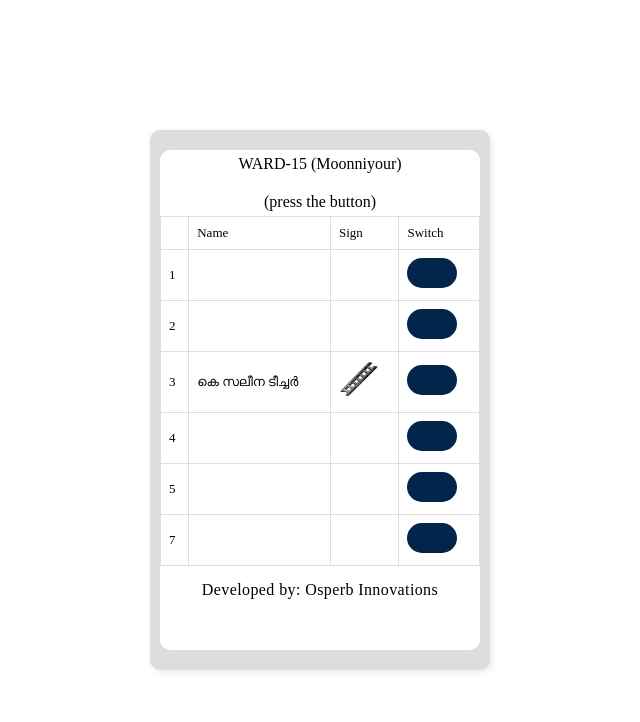
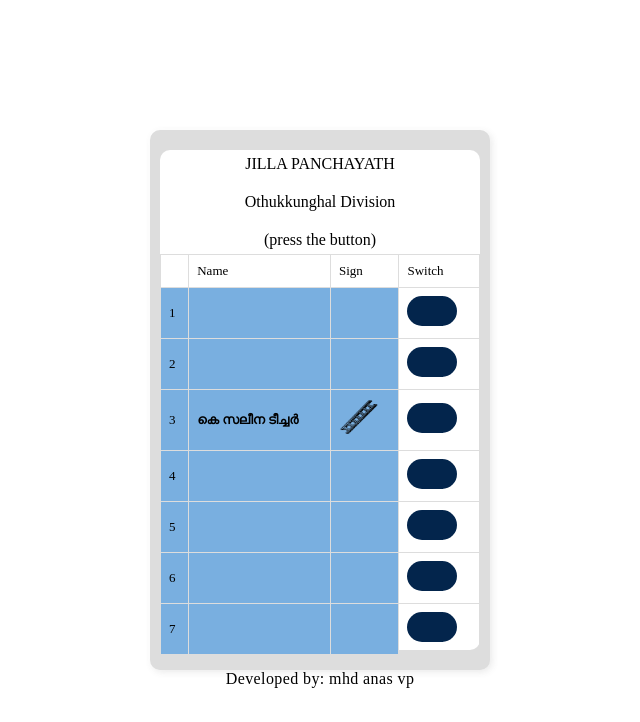
Before and after one commit to mhdanasvp/k-saleena-teacher, a plain HTML site: page index.html in a window 1280 px wide. Shown: the whole page, without its empty margins (320-960 px from the left). Drawn offline with Linux system fonts and the light colour scheme.

Commit message:
final commit

```diff
--- a/index.html
+++ b/index.html
@@ -49,6 +49,7 @@
         text-align: left;
         padding: 8px;
         font-size: 13px;
+
       }
       .led{
        background-color: green;
@@ -79,6 +80,9 @@
         display: block;
         padding: 5px 0;
     }
+    .rose{
+        background-color: #79afe0;
+    }
 
 
     </style>
@@ -88,7 +92,8 @@
 <body>
     <div class="parent">
         <div class="wrapper">
-            <p>WARD-15 (Moonniyour)<p>
+            <p>JILLA PANCHAYATH<p>
+            <p>Othukkunghal Division<p>
                 <p>(press the button)</p>
             <table>
                 <th>
@@ -98,63 +103,76 @@
 
                     <td>Switch</td>
                 </th>
+
                 <tr>
-                    <td>1</td>
-                    <td></td>
+                    <td class="rose">1</td>
+                    <td class="rose"></td>
 
-                    <td></td>
+                    <td class="rose"></td>
 
                     <td><button></button></td>
                 </tr>
 
+                <tr>
+                    <td class="rose">2</td>
+                    <td class="rose"></td>
 
-                <tr>
-                    <td>2</td>
-                    <td></td>
-
-                    <td></td>
+                    <td class="rose"></td>
 
                     <td><button></button></td>
                 </tr>
+
                 <tr>
-                    <td>3</td>
-                    <td>
+                    <td class="rose">3</td>
+                    <td class="rose" style="font-weight: 600;">
 
                         കെ സലീന  ടീച്ചർ
 
                     </td>
 
-                    <td><img src="./IUML (2).png" alt="" width="40px" height="40px" ></td>
+                    <td class="rose"><img src="./IUML (2).png" alt="" width="40px" height="40px" ></td>
 
                     <td class="led-class"><button onclick="sound()" class="btn"></button></td>
+                </tr>
+
+
+                <tr>
+                    <td class="rose">4</td>
+                    <td class="rose"></td>
+
+                    <td class="rose"></td>
+
+                    <td><button></button></td>
+                </tr>
+                <tr>
+                    <td class="rose">5</td>
+                    <td class="rose"></td>
+
+                    <td class="rose"></td>
+
+                    <td><button></button></td>
                 </tr>
 
 
 
 
 
+
+
                 <tr>
-                    <td>4</td>
-                    <td></td>
+                    <td class="rose">6</td>
+                    <td class="rose"></td>
 
-                    <td></td>
-
-                    <td><button></button></td>
-                </tr>
-                <tr>
-                    <td>5</td>
-                    <td></td>
-
-                    <td></td>
+                    <td class="rose"></td>
 
                     <td><button></button></td>
                 </tr>
 
                 <tr>
-                    <td>7</td>
-                    <td></td>
+                    <td class="rose">7</td>
+                    <td class="rose"></td>
 
-                    <td></td>
+                    <td class="rose"></td>
 
                     <td><button></button></td>
                 </tr>
@@ -165,7 +183,7 @@
 
 
             </table>
-            <a href="https://vingb.com/">Developed by: Osperb Innovations</a>
+            <a href="https://vingb.com/">Developed by: mhd anas vp</a>
         </div>
 
     </div>
```
